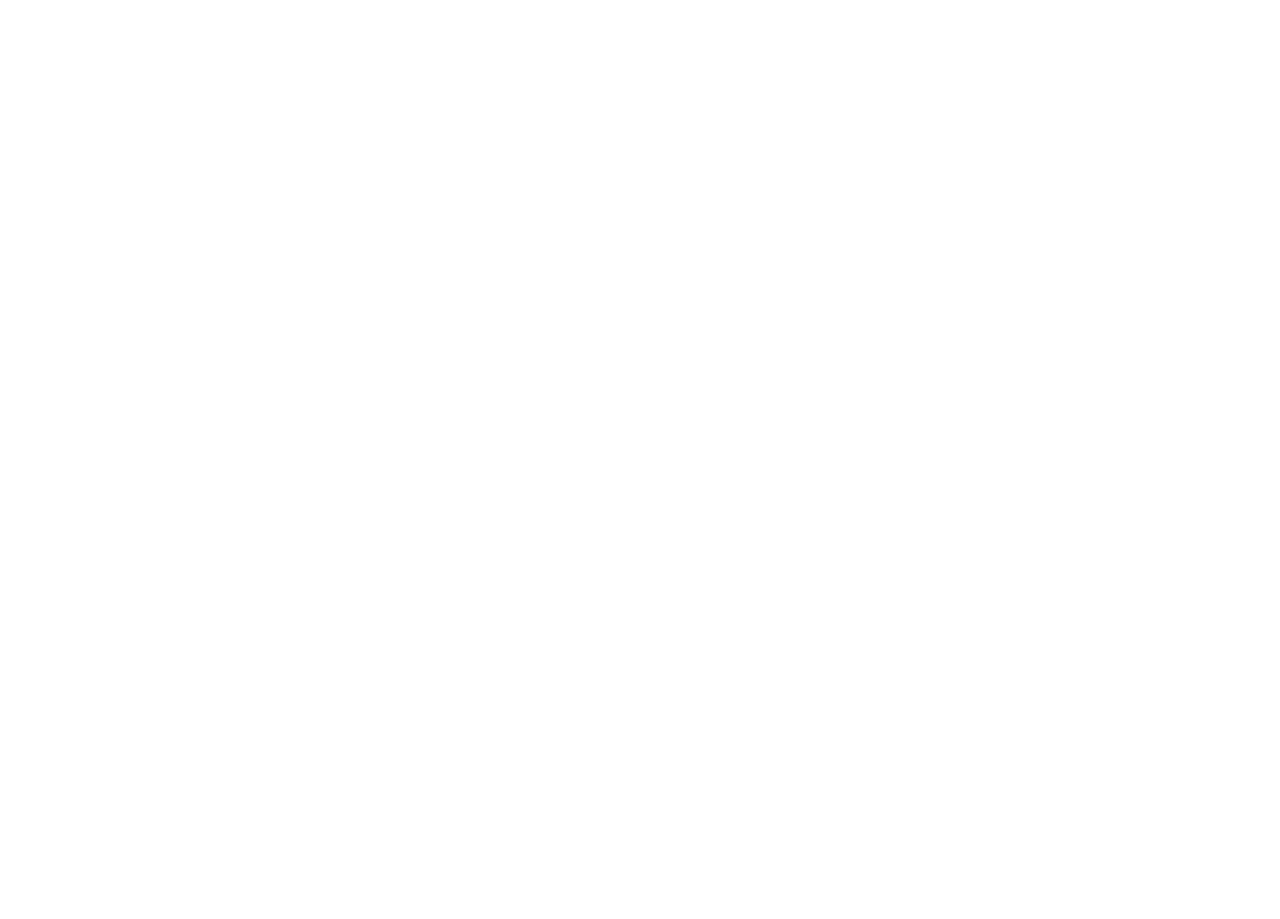
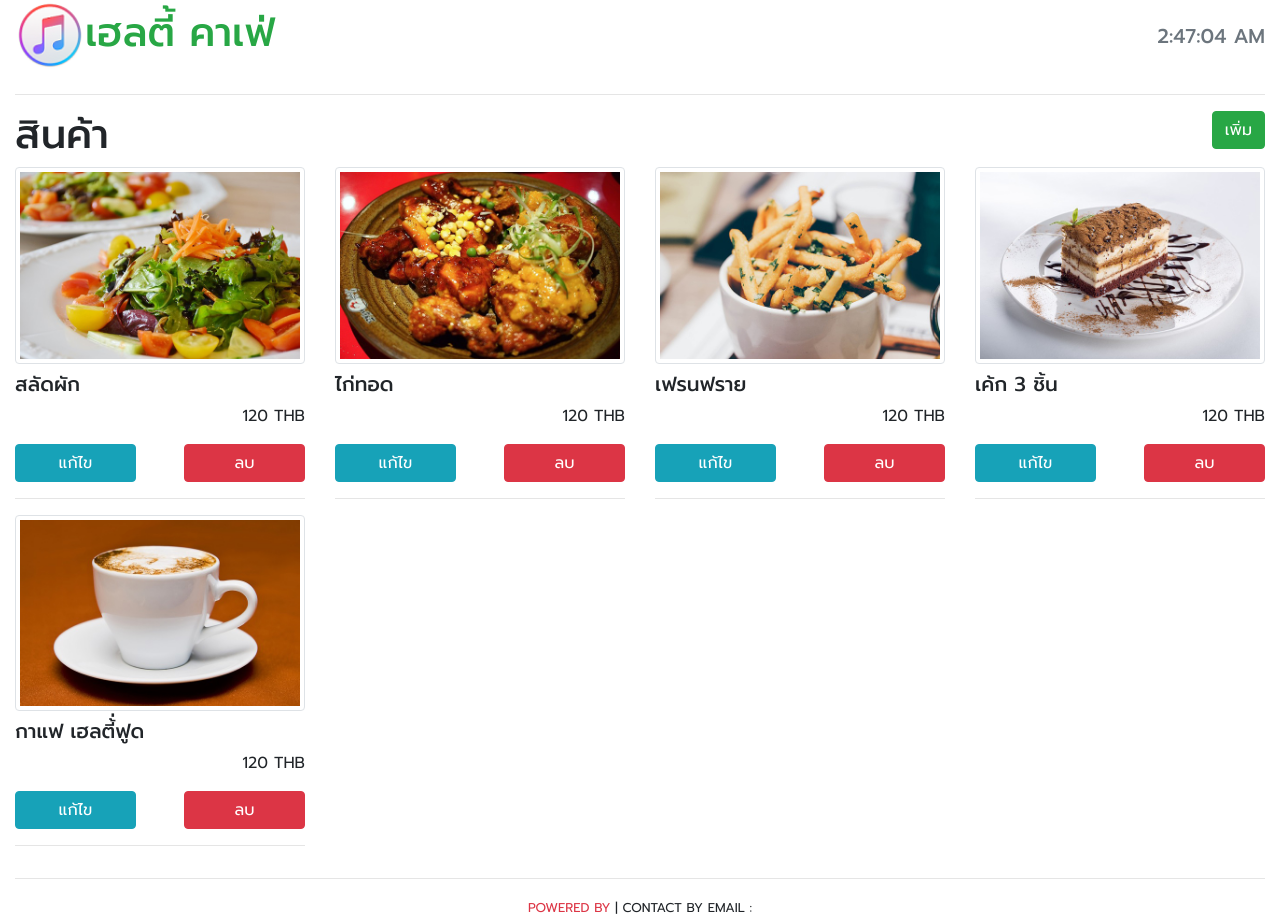
Before and after one commit to panugood11/client, a React (Create React App) app: page /products in a window 1280 px wide. Before the commit the page ends 800 px from the top, so only its background shows below. Built offline with nearby package versions, Linux system fonts and the light colour scheme; data requests are answered from the project's data file.

Commit message:
56. Products Page | /products

```diff
--- a/resources/data/db.json
+++ b/resources/data/db.json
@@ -11,12 +11,6 @@
       "productName": "ไก่ทอด",
       "unitPrice": "120",
       "thumbnail": "images/product/2.jpg"
-    },
-    {
-      "id": 3,
-      "productName": "บิงซู",
-      "unitPrice": "120",
-      "thumbnail": "images/product/3.jpg"
     },
     {
       "id": 4,
@@ -205,40 +199,6 @@
         }
       ],
       "id": 6
-    },
-    {
-      "orderedDate": "2019-12-28T02:35:01.178Z",
-      "totalPrice": 360,
-      "orders": [
-        {
-          "product": {
-            "id": 4,
-            "productName": "เฟรนฟราย",
-            "unitPrice": "120",
-            "thumbnail": "images/product/4.jpg"
-          },
-          "quantity": 1
-        },
-        {
-          "product": {
-            "id": 3,
-            "productName": "บิงซู",
-            "unitPrice": "120",
-            "thumbnail": "images/product/3.jpg"
-          },
-          "quantity": 1
-        },
-        {
-          "product": {
-            "id": 2,
-            "productName": "ไก่ทอด",
-            "unitPrice": "120",
-            "thumbnail": "images/product/2.jpg"
-          },
-          "quantity": 1
-        }
-      ],
-      "id": 7
     }
   ]
 }
--- a/src/App.js
+++ b/src/App.js
@@ -4,6 +4,7 @@ import {BrowserRouter, Route, Switch} from "react-router-dom";
 import Home from "./components/containers/Home";
 import About from "./components/containers/About"
 import Order from "./components/containers/order/Order"
+import Product from "./components/containers/product/Product"
 
 class App extends Component {
 
@@ -13,6 +14,7 @@ class App extends Component {
             <Route exact path="/" component={Home} />
             <Route exact path="/about" component={About} />
             <Route exact path="/orders" component={Order} />
+            <Route exact path="/products" component={Product} />
       </Switch>
     )
   }
--- a/src/components/ProductItem/ProductList.js
+++ b/src/components/ProductItem/ProductList.js
@@ -10,6 +10,7 @@ class ProductList extends Component {
           key={product.id}
           product={product}
           onAddOrder={this.props.onAddOrder}
+          onDelProduct = {this.props.onDelProduct}
         />
       ))
     );
--- a/src/components/ProductItem/Productitem.js
+++ b/src/components/ProductItem/Productitem.js
@@ -30,9 +30,23 @@ class ProductItem extends Component {
                 <img className = "img-fluid img-thumbnail" src = {thumbnail}/>
             <h5 className = "mt-2">{productName}</h5>
             <p className = "title text-right">{unitPrice} THB</p>
+
+            {this.props.onAddOrder &&
             <button className="btn btn-block btn-secondary title" onClick={() => this.props.onAddOrder(this.props.product)}>
                 ซื้อ
             </button>
+            }
+            {(this.props.onDelProduct || this.props.onEditProduct) &&
+            <button className="btn btn-info col-5 title" >
+                แก้ไข
+            </button>
+            }
+            {(this.props.onDelProduct || this.props.onEditProduct) &&
+            <button className="btn btn-danger col-5 float-right title" onClick={() => this.props.onDelProduct(this.props.product)}>
+                ลบ
+            </button>
+            }
+
             <hr/>
             </div>
         )
--- a/src/components/containers/product/Product.js
+++ b/src/components/containers/product/Product.js
@@ -0,0 +1,55 @@
+import React, {Component} from "react";
+import Header from "../../Header";
+import Footer from "../../Footer";
+import ProductList from "../../ProductItem/ProductList";
+import axios from "axios";
+
+class Product extends Component {
+
+    constructor(props) {
+        super(props);
+        this.state = { products : null};
+        this.delProduct = this.delProduct.bind(this);
+    }
+
+    componentDidMount() {
+        axios.get("http://localhost:3001/products").then(res =>{
+            this.setState({products : res.data});
+        })
+    }
+
+    delProduct(product) {
+        axios.delete("http://localhost:3001/products/" + product.id ).then(res => {
+            axios.get("http://localhost:3001/products").then(
+                res => {
+                    this.setState({products : res.data});
+                }
+            )
+        })
+    }
+    render() {
+        return (
+            <div>
+                <Header />
+                <div className = "container-fluid">
+                    <div className = "row">
+                        <div className = "col-6">
+                            <h1>สินค้า</h1>
+                    </div>
+                    <div className = "col-6">
+                        <button className= "btn btn-success title float-right" >เพิ่ม</button>
+                        </div>
+                    </div>
+                    <ProductList products={this.state.products}
+                         onDelProduct={this.delProduct}
+                    />
+                </div>
+                <Footer />
+            </div>
+        )
+    }
+
+
+}
+
+export default Product;
```
Also changed, not shown: resources/terminal.txt (added).
